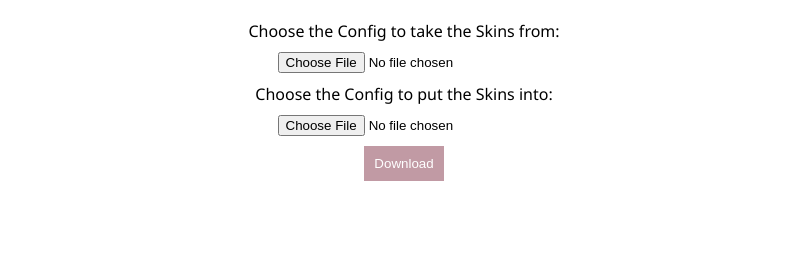
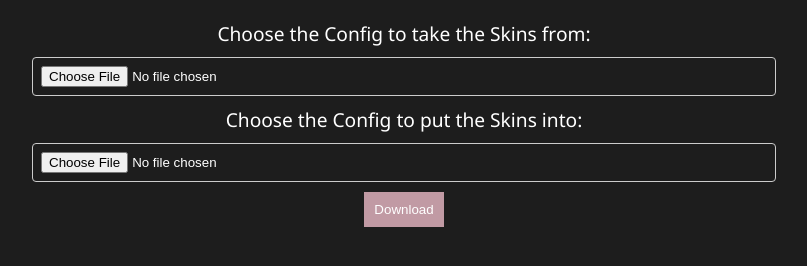
Before and after one commit to malte843/primordial-config-editor, a plain HTML site: page index.html in a window 1280 px wide. Shown: the whole page, without its empty margins (236-1043 px from the left). Drawn offline with Linux system fonts and the light colour scheme.

Commit message:
new design (thnx chatgpt)

```diff
--- a/index.html
+++ b/index.html
@@ -7,19 +7,28 @@
     <title>prim skins</title>
     <style>
         body {
-            font-family: 'Segoe UI',Sans-Serif;
+            font-family: 'Segoe UI', Sans-Serif;
             margin: 20px;
             text-align: center;
+            background-color: #1d1d1d;
+            color: #ffffff;
         }
 
         input[type="file"] {
             display: block;
             margin: 10px auto;
+            padding: 8px;
+            border: 1px solid #ccc;
+            border-radius: 4px;
+            width: 60%; /* Reduzierte Breite auf 60% */
+            box-sizing: border-box;
         }
 
         label {
             display: block;
             margin: 10px auto;
+            font-size: 1.2em;
+            color: #ffffff;
         }
 
         button {
@@ -28,10 +37,11 @@
             color: white;
             border: none;
             cursor: pointer;
+            transition: background-color 0.3s;
         }
 
         button:hover {
-            background-color: #c19aa4;
+            background-color: #a8707e;
         }
     </style>
 </head>
```
